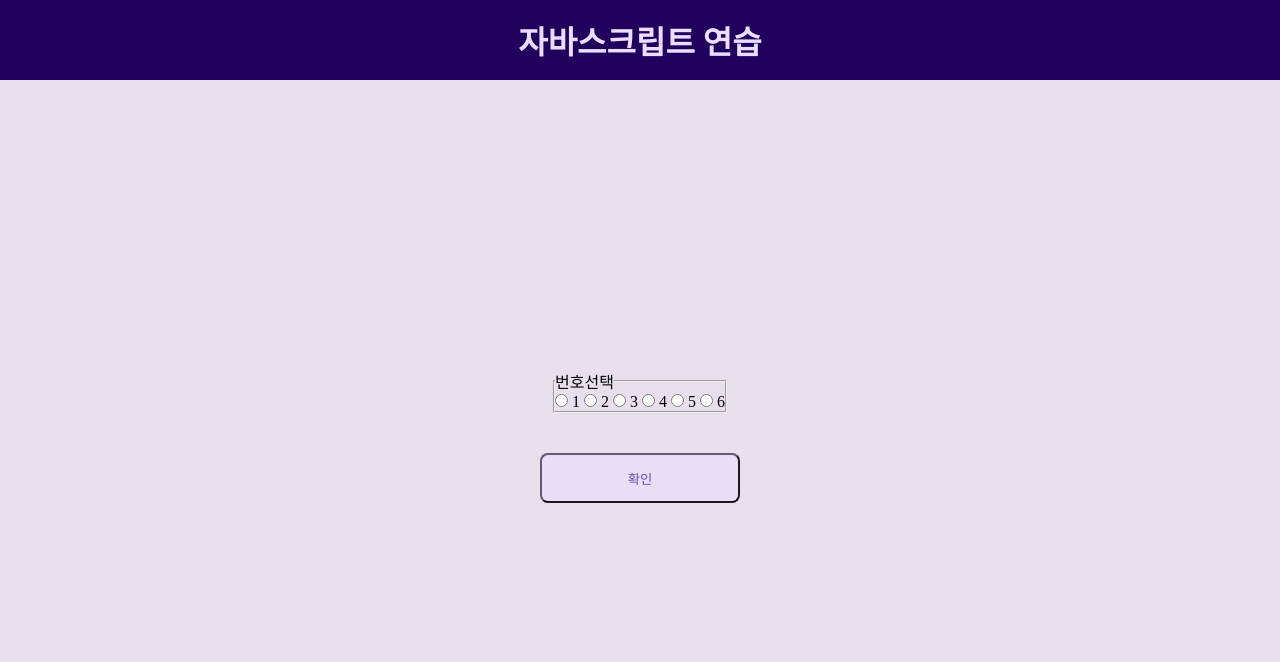
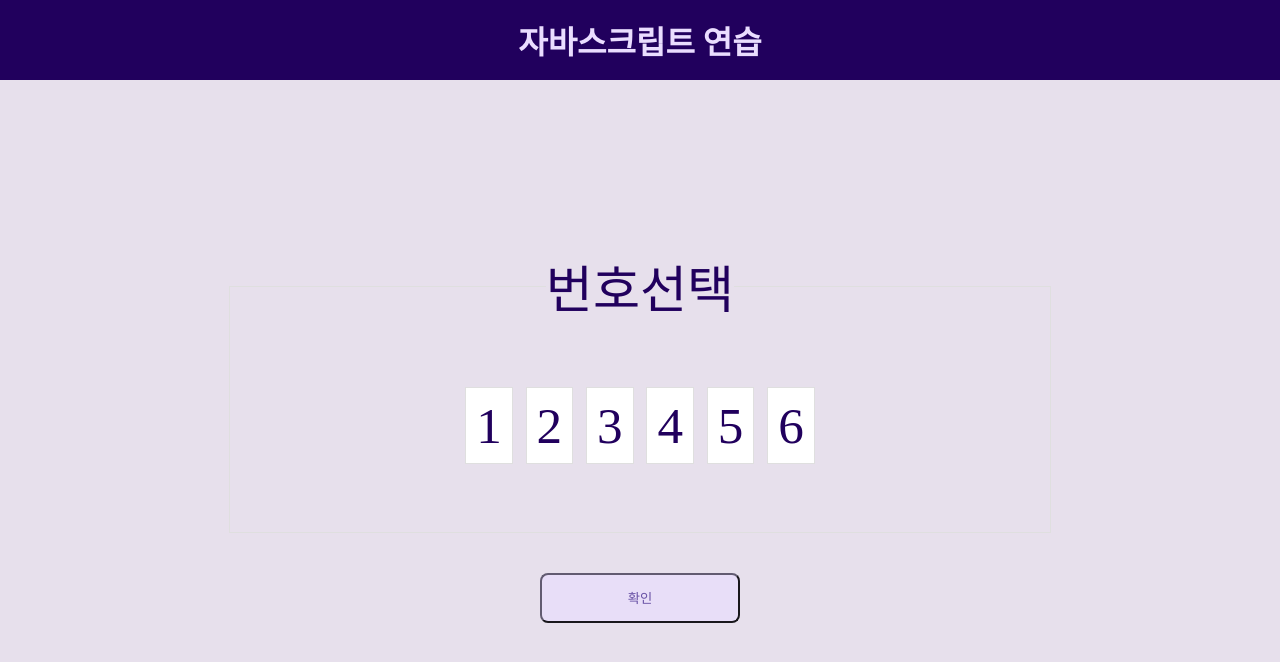
Before and after one commit to min0312/ES6, a plain HTML site: page 01/index.html in a window 1280 px wide. Both pictures are taken after a click on the button "주사위". Drawn offline with Linux system fonts and the light colour scheme; a web font is replaced by a local one.

Commit message:
최종수정

```diff
--- a/01/style/index.css
+++ b/01/style/index.css
@@ -10,7 +10,10 @@
   padding: 0px;
 }
 
+
+
 header {
+  width : 100%;
   height: 10vh;
   background-color: #21005D;
   color : #EADDFF;
@@ -24,6 +27,7 @@ header {
 
 
 main {
+  width : 100%;
   height: 90vh;
   background-color: #E7E0EC;
   display: flex;
@@ -38,11 +42,13 @@ main {
 } */
 
 main > section {
+  text-align: center;
   display: flex;
   justify-content: center;
   align-items: center;
   flex-direction: column;
   margin: 2vh;
+  font-family: 'EliceDigitalBaeum-Bd';
 }
 
 button {
@@ -57,6 +63,7 @@ button {
   height: 20vw;
   max-height: 50px;
   margin: 1vh;
+  cursor: pointer;
 }
 
 button:hover, button:active {
@@ -64,6 +71,22 @@ button:hover, button:active {
   color: #E8DEF8;
 }
 
+input[type="radio"] {
+  display: none;
+}
+
+input[type="radio"] + label {
+  display: inline-block;
+  padding: 8px 10px;
+  border: 1px solid #dfdfdf;
+  background-color: #ffffff;
+  text-align: center;
+  cursor: pointer;
+}
+
+legend {
+  color :#21005D;
+}
 
 #dice {
   display: flex;
@@ -71,3 +94,21 @@ button:hover, button:active {
   align-items: center;
   flex-direction: column;
 }
+
+input[type="radio"] + label {
+  display: inline-block;
+  padding: 8px 10px;
+  border: 1px solid #dfdfdf;
+  background-color: #ffffff;
+  color :#21005D;
+  text-align: center;
+  cursor: pointer;
+}
+
+fieldset {
+  width: 60vw;
+  height: 12vw;
+  padding: 5vw 2vw;
+  font-size: 4vw;
+  border: 1px solid #dfdfdf;
+}
```
